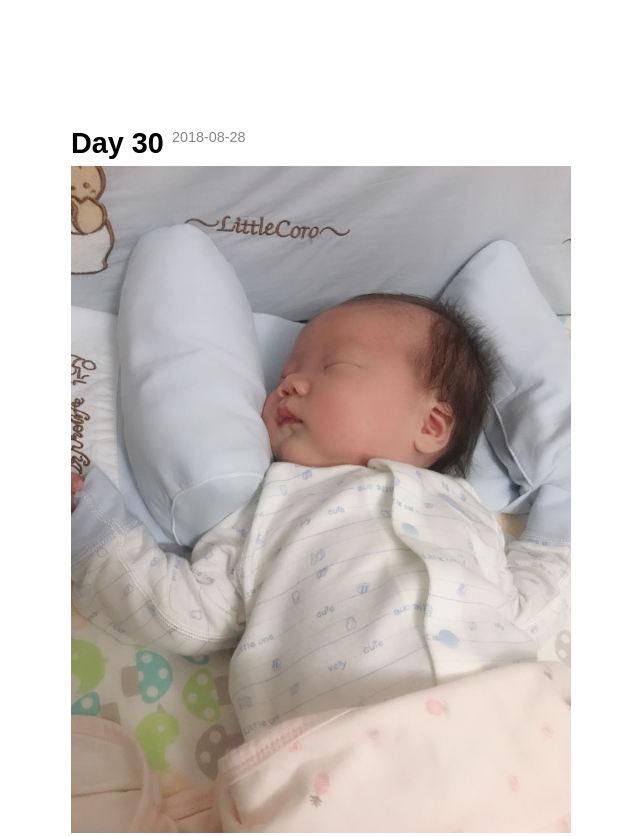
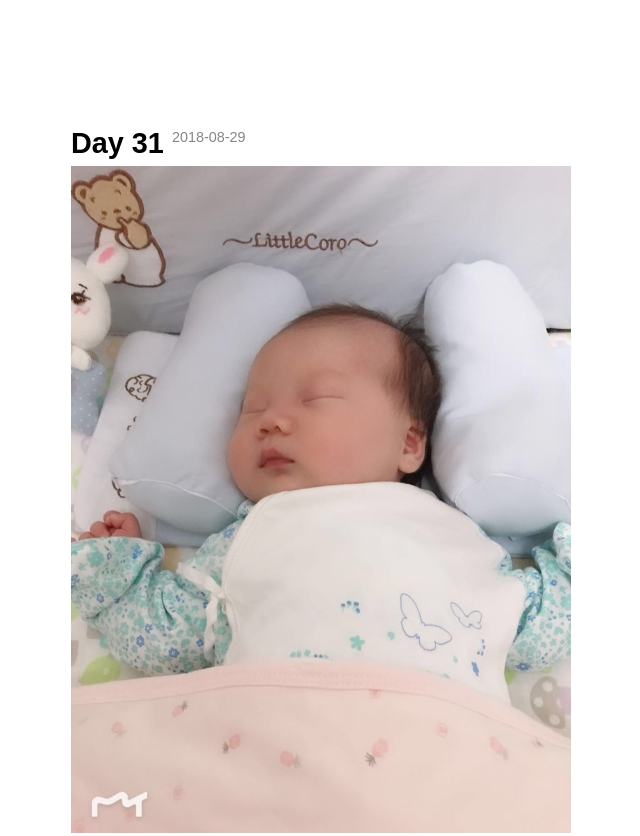
Before and after one commit to jaywcjlove/baby, a plain HTML site: page index.html in a window 1280 px wide. Shown: the part 520-1356 px from the top of the page, without its empty margins (319-959 px from the left). Drawn offline with Linux system fonts and the light colour scheme.

Commit message:
Baby 31th day.

```diff
--- a/index.html
+++ b/index.html
@@ -26,6 +26,12 @@
     </tbody>
   </table>
   <div class="photo">
+    <div>
+      <h2>Day 31 <sup>2018-08-29</sup></h2>
+      <div>
+        <img alt="王昭然" class="lazyload" data-src="images/day31.jpg" />
+      </div>
+    </div>
     <div>
       <h2>Day 30 <sup>2018-08-28</sup></h2>
       <div>
```
Also changed, not shown: images/day31.jpg (added).
